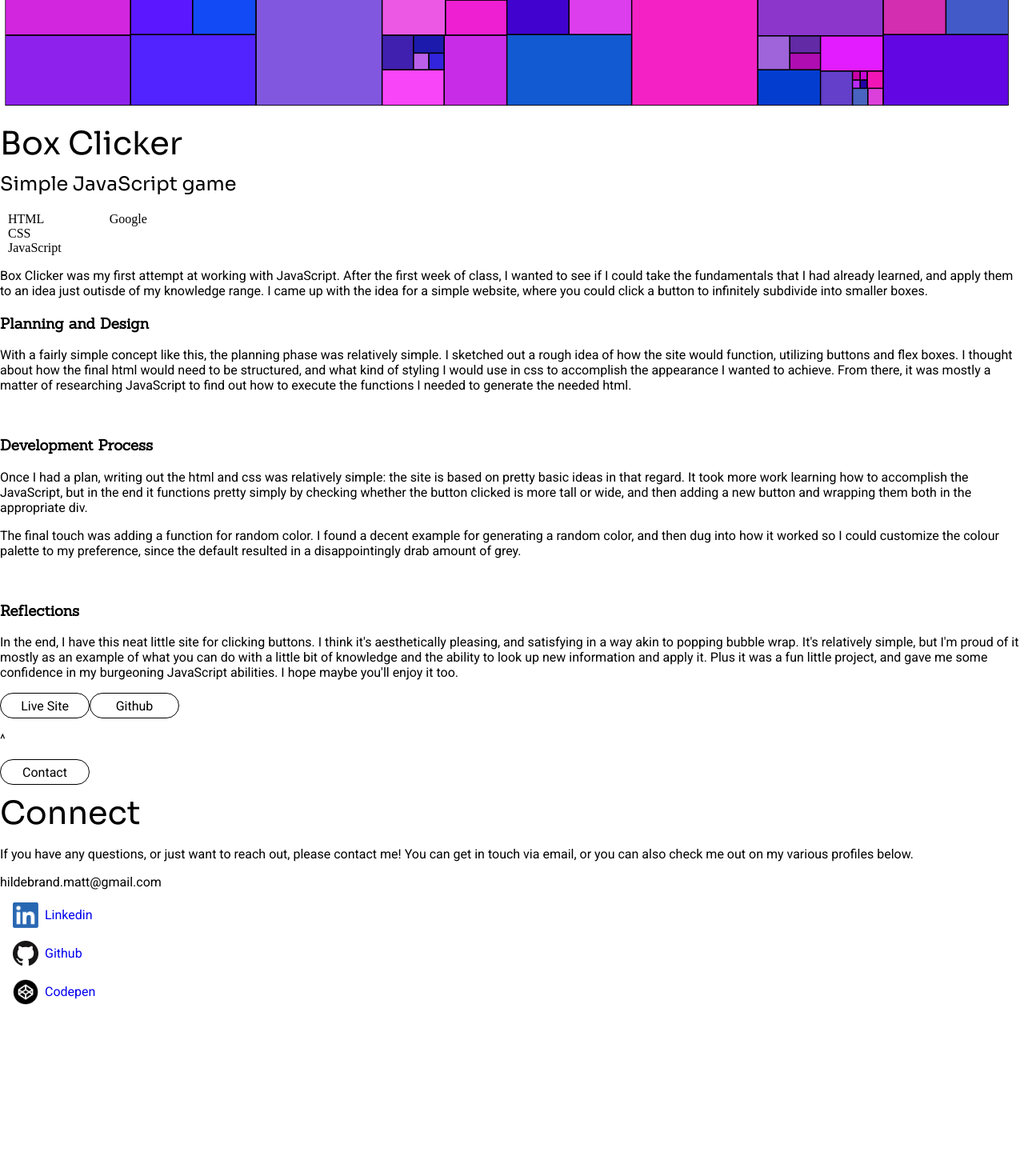
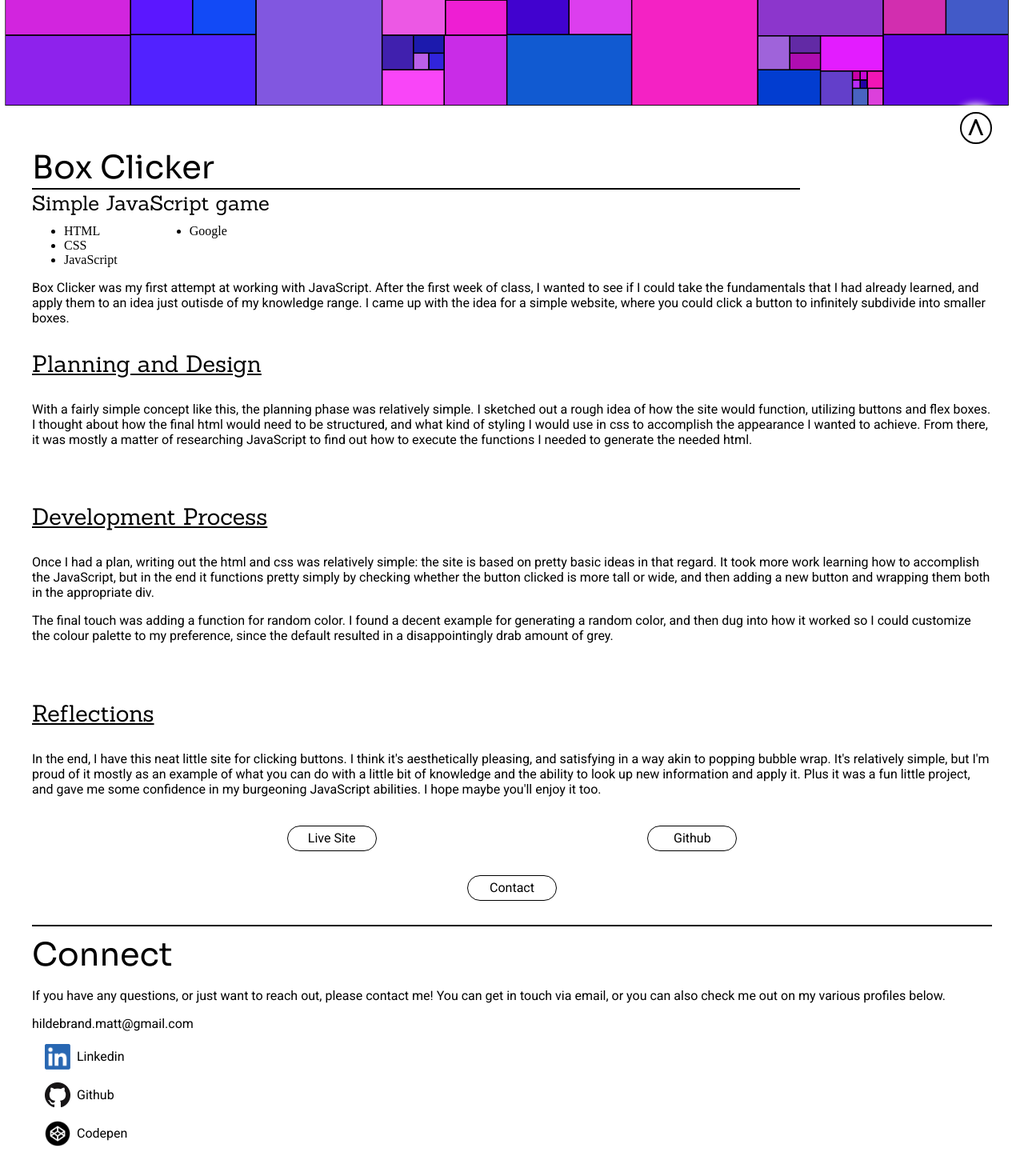
Before and after one commit to mdhildebrand/My-Portfolio, a React (Create React App) app: page /project/boxclicker in a window 1280 px wide. Shown: the part 580-2050 px from the top of the page at 80% size. Before the commit the page ends 1881 px from the top, so only its background shows below. Built offline with nearby package versions, Linux system fonts and the light colour scheme.

Commit message:
Some single project page styling

```diff
--- a/src/components/Contact.js
+++ b/src/components/Contact.js
@@ -8,7 +8,6 @@ const Contact = () => {
 
 
     return (
-        <section id="contact-section">
         <article id="contact-article">
             <h1>{about[0].contactHeader}</h1>
             <p>{about[0].contactText}</p>
@@ -19,7 +18,6 @@ const Contact = () => {
                 <li><a href="https://codepen.io/hildebrandmatt"><img src={codepen} alt="Codepen logo" /><p>Codepen</p></a></li>
             </ul>
         </article>
-        </section>
     )
 }
 
--- a/src/components/Nav.js
+++ b/src/components/Nav.js
@@ -1,5 +1,4 @@
 import React, { useState, useEffect } from 'react';
-//import { NavLink } from 'react-router-dom';
 import { HashLink as Link } from 'react-router-hash-link';
 
 export const Nav = () => {
--- a/src/components/ProjectInfo.js
+++ b/src/components/ProjectInfo.js
@@ -1,5 +1,6 @@
 import { projects } from '../data/projects';
 import { useParams } from 'react-router-dom';
+import { HashLink as Link } from 'react-router-hash-link';
 import ContactButton from '../components/ContactButton';
 import ProjectNav from '../components/ProjectNav';
 
@@ -9,14 +10,14 @@ const ProjectInfo = () => {
     const projectArray = projects[id]
 
     return (
-        <main>
+        <main id="project-info-page">
+            <img src={projectArray.screenshotURL}       id="project-header-img" />
             <div id="project-wrapper">
                 <ProjectNav />
                 <section id="project-intro">
-                    <img src={projectArray.screenshotURL} />
                     <h1>{projectArray.project}</h1>
-                    <span></span>
-                    <h2>{projectArray.briefDescription}</h2>
+                    <div className="underline"></div>
+                    <h4>{projectArray.briefDescription}</h4>
                 </section>
                 <section id="code-and-tools">
                     <section id="code-section">
@@ -66,11 +67,13 @@ const ProjectInfo = () => {
                     <a href={projectArray.liveSite}><button type="button">Live Site</button></a>
                     <a href={projectArray.github}><button type="button">Github</button></a>
                 </nav>
+                <Link to={"#project-info-page"} id="top-link">
+                    <div id="return-to-top">
+                        <p>^</p>
+                    </div>
+                </Link>
+                <ContactButton />
             </div>
-            <div id="return-to-top">
-                <p>^</p>
-            </div>
-            <ContactButton />
         </main>
     )
 }
--- a/src/styles/base/_typography.scss
+++ b/src/styles/base/_typography.scss
@@ -2,7 +2,7 @@ h1 {
     font-family: $font-header;
     font-size: 2.5rem;
     font-weight: 400;
-    margin: 10px 0px 10px 0px;
+    margin: 10px 0px 0px 0px;
 }
 
 h2 {
@@ -14,10 +14,16 @@ h2 {
 
 h3 {
     font-family: $font-subheader;
+    font-size: 1.8rem;
+    font-weight: 400;
+    text-decoration: underline;
 }
 
 h4 {
     font-family: $font-subheader;
+    font-size: 1.6rem;
+    font-weight: 400;
+    margin: 0px;
 }
 
 p, button {
--- a/src/styles/components/_contact.scss
+++ b/src/styles/components/_contact.scss
@@ -1,5 +1,4 @@
-#contact-section {
-    height: 44vh;
+#contact-article {
 
     ul {
         padding: 0px;
--- a/src/styles/components/_projects.scss
+++ b/src/styles/components/_projects.scss
@@ -25,18 +25,30 @@
     }
 }
 
+#project-header-img {
+    max-width: 100vw;
+    z-index: 10;
+}
+
 #project-wrapper {
 
-    #project-intro {
-
-        img {
-            max-width: 100vw;
-            z-index: 10;
-        }
-    }
+    margin: 40px;
 
     button {
         cursor: pointer;
+    }
+
+    img {
+        max-width: 80vw;
+    }
+
+    #project-intro {
+        span {
+            padding: 10px;
+            background: black;
+
+            border: 2px solid black;
+        }
     }
 
     #code-and-tools {
@@ -49,8 +61,82 @@
 
 
             li {
-                list-style: none;
+                list-style: disc;
+                margin-left: 30px;
+
+                p {
+                    font-style: italic;
+                }
             }
         }
     }
+
+    section {
+        img {
+            margin-top: 20px;
+        }
+    }
+
+    a {
+        color: black;
+    }
+
+    #contact-section {
+        width: 100%;
+
+        button {
+            margin: 10px auto 30px auto;
+            display: block;
+        }
+
+        #contact-article {
+            border-top: 2px solid black;
+        }
+    }
 }
+
+#project-links {
+
+    width: 100%;
+    display: flex;
+    justify-content: space-evenly;
+
+    a {
+        margin: 20px;
+    }
+}
+
+#top-link {
+    position: fixed;
+    bottom: 40px;
+    right: 40px;
+    z-index: 100;
+
+    #return-to-top {
+        border: 2px solid black;
+        background: white;
+        box-shadow: 0 0 10px 10px white;
+        width: 2.5rem;
+        height: 2.5rem;
+        border-radius: 50%;
+        display: flex;
+        justify-content: space-around;
+        p {
+            font-size: 3.5rem;
+            align-self: center;
+            margin: auto;
+            font-weight: 300;
+            margin-top: -5px;
+        }
+    }
+}
+
+#project-info-page {
+
+    .underline {
+        border: 1px solid black;
+        height: 2px;
+        width: 80%;
+    }
+
+}
```
Lines whose indentation alone changed are shown as unchanged.
